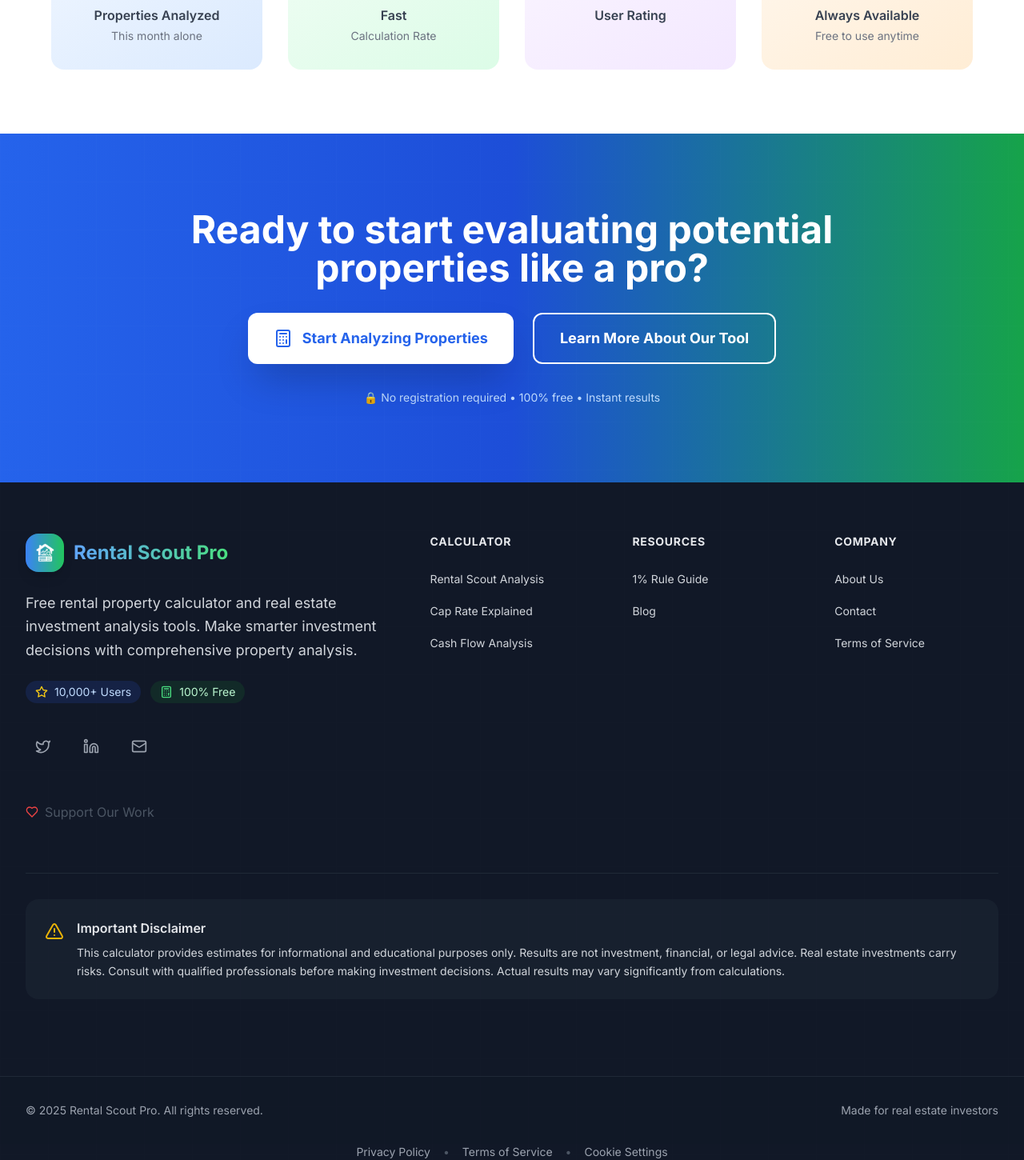
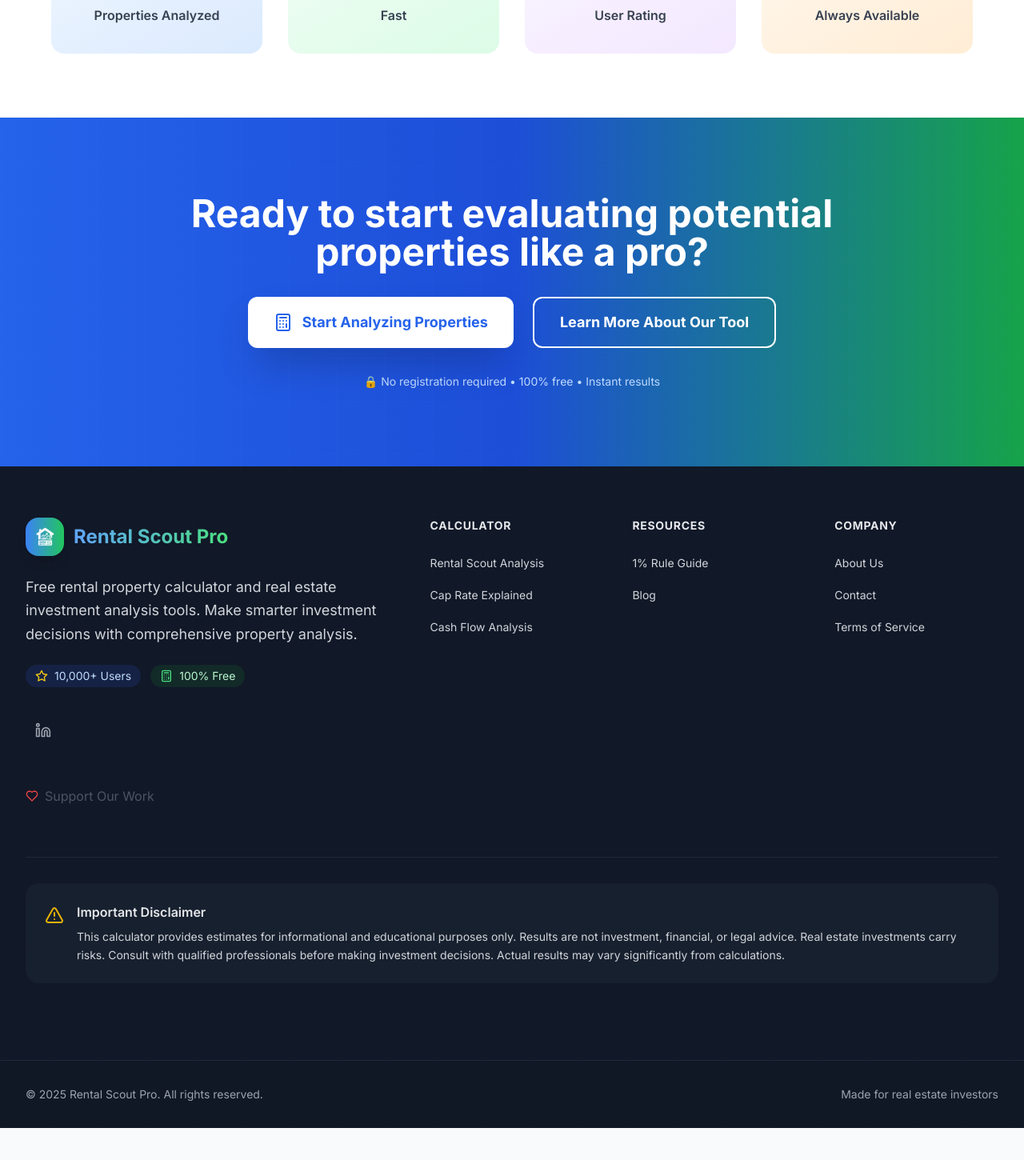
Before and after one commit to AlpineConsulting/rental-property-calculator, a Next.js app: page / in a window 1280 px wide. Shown: the part 3787-5237 px from the top of the page at 80% size. After the commit the page ends 5197 px from the top, so only its background shows below. Built offline with nearby package versions, Linux system fonts and the light colour scheme; no server answers.

Commit message:
update links

```diff
--- a/src/app/page.tsx
+++ b/src/app/page.tsx
@@ -257,13 +257,13 @@
             <div className="text-center p-8 bg-gradient-to-br from-blue-50 to-blue-100 rounded-2xl transform hover:scale-105 transition-transform duration-300">
               <div className="text-4xl md:text-5xl font-bold text-blue-600 mb-2">10K+</div>
               <div className="text-gray-700 font-semibold mb-1">Properties Analyzed</div>
-              <div className="text-sm text-gray-500">This month alone</div>
+              <div className="text-sm text-gray-500"></div>
             </div>
 
             <div className="text-center p-8 bg-gradient-to-br from-green-50 to-green-100 rounded-2xl transform hover:scale-105 transition-transform duration-300">
               <div className="text-4xl md:text-5xl font-bold text-green-600 mb-2">100%</div>
               <div className="text-gray-700 font-semibold mb-1">Fast</div>
-              <div className="text-sm text-gray-500">Calculation Rate</div>
+              <div className="text-sm text-gray-500"></div>
             </div>
 
             <div className="text-center p-8 bg-gradient-to-br from-purple-50 to-purple-100 rounded-2xl transform hover:scale-105 transition-transform duration-300">
@@ -275,7 +275,7 @@
             <div className="text-center p-8 bg-gradient-to-br from-orange-50 to-orange-100 rounded-2xl transform hover:scale-105 transition-transform duration-300">
               <div className="text-4xl md:text-5xl font-bold text-orange-600 mb-2">24/7</div>
               <div className="text-gray-700 font-semibold mb-1">Always Available</div>
-              <div className="text-sm text-gray-500">Free to use anytime</div>
+              <div className="text-sm text-gray-500"></div>
             </div>
           </div>
         </div>
--- a/src/components/Footer.tsx
+++ b/src/components/Footer.tsx
@@ -67,15 +67,6 @@
             {/* Social Links */}
             <div className="flex space-x-4">
               <a
-                href="https://twitter.com/rentalscoutpro"
-                target="_blank"
-                rel="noopener noreferrer"
-                className="text-gray-400 hover:text-white transition-colors p-3 rounded-xl hover:bg-gray-800"
-                aria-label="Follow us on Twitter"
-              >
-                <Twitter className="w-5 h-5" />
-              </a>
-              <a
                 href="https://linkedin.com/company/rentalscoutpro"
                 target="_blank"
                 rel="noopener noreferrer"
@@ -83,13 +74,6 @@
                 aria-label="Connect on LinkedIn"
               >
                 <Linkedin className="w-5 h-5" />
-              </a>
-              <a
-                href="mailto:hello@rentalscoutpro.com"
-                className="text-gray-400 hover:text-white transition-colors p-3 rounded-xl hover:bg-gray-800"
-                aria-label="Send us an email"
-              >
-                <Mail className="w-5 h-5" />
               </a>
             </div>
           </div>
@@ -198,21 +182,6 @@
           </div>
         </div>
       </div>
-
-          {/* Right - Legal Links (ADD THIS) */}
-      <div className="flex flex-wrap justify-center gap-4 text-sm">
-        <Link href="/privacy" className="text-gray-400 hover:text-white transition-colors">
-          Privacy Policy
-        </Link>
-        <span className="text-gray-600">•</span>
-        <Link href="/terms" className="text-gray-400 hover:text-white transition-colors">
-          Terms of Service
-        </Link>
-        <span className="text-gray-600">•</span>
-        <Link href="/cookie-settings" className="text-gray-400 hover:text-white transition-colors">
-          Cookie Settings
-        </Link>
-      </div>
     </footer>
   );
 }
```
Also changed, not shown: 2 other files (tests, documents, lock files or other folders).
